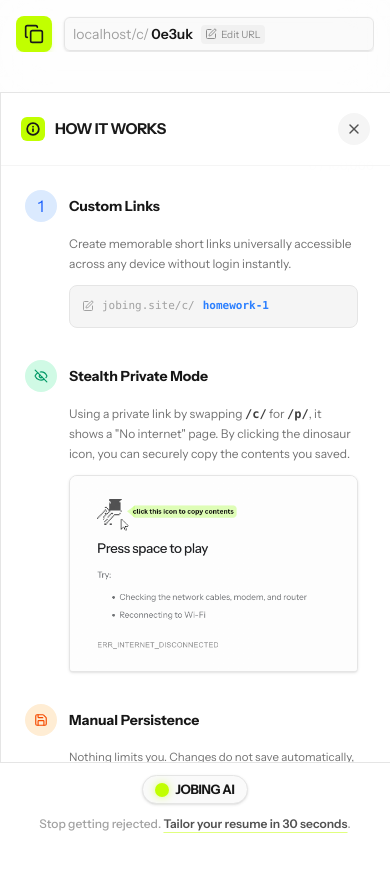
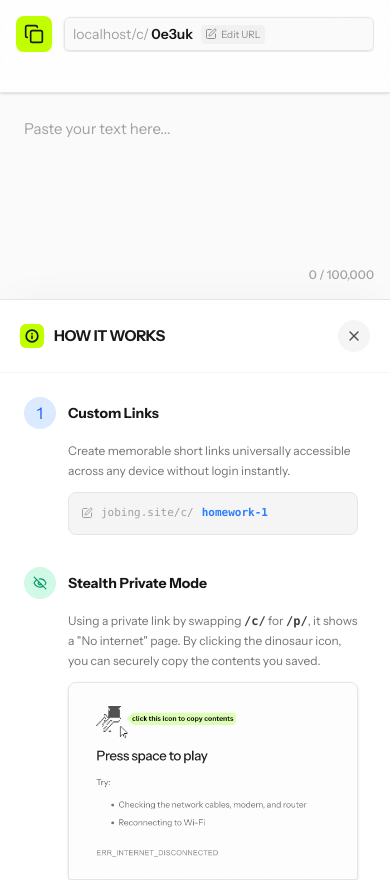
Before and after one commit to srinivasgogula02/jobing, a Next.js app: page /copy in a window 390 px wide. Shown: the top 880 px of the page. Before the commit the page ends 844 px from the top, so only its background shows below. Built offline with nearby package versions, Linux system fonts and the light colour scheme; no server answers.

Commit message:
feat(ui): update copy client to stack instructions fluidly on mobile view

```diff
--- a/src/app/c/[id]/CopyClient.tsx
+++ b/src/app/c/[id]/CopyClient.tsx
@@ -300,21 +300,42 @@ export default function CopyClient({ id, initialContent, isNew = false }: { id:
       </header>
 
       {/* Split Canvas Area */}
-      <main className="flex-1 w-full flex relative overflow-hidden bg-neutral-50 dark:bg-neutral-950">
+      <main className={cn(
+        "flex-1 w-full flex relative bg-neutral-50 dark:bg-neutral-950",
+        showGuide ? "flex-col sm:flex-row overflow-y-auto sm:overflow-hidden" : "flex-row overflow-hidden"
+      )}>
 
         {/* Editor Half */}
-        <div className="flex-1 w-full max-w-6xl mx-auto h-full p-4 sm:p-6 lg:p-8 flex flex-col relative transition-all duration-300 z-0">
+        <div className={cn(
+          "w-full max-w-6xl mx-auto p-4 sm:p-6 lg:p-8 flex flex-col relative transition-all duration-300 z-0",
+          showGuide ? "min-h-[200px] sm:min-h-0 shrink-0 sm:flex-1 h-auto sm:h-full" : "h-full flex-1"
+        )}>
           <textarea
             value={content}
-            onChange={(e) => setContent(e.target.value)}
+            onChange={(e) => {
+               setContent(e.target.value);
+               if (window.innerWidth < 640) {
+                 e.target.style.height = 'auto';
+                 e.target.style.height = `${e.target.scrollHeight}px`;
+               } else {
+                 e.target.style.height = '100%';
+               }
+            }}
             placeholder={isEditingContent ? "Paste your text here..." : "No content provided."}
-            className="flex-1 w-full resize-none bg-transparent outline-none border-none text-[15px] sm:text-lg leading-relaxed placeholder:text-neutral-400 dark:placeholder:text-neutral-600 focus:ring-0 p-2 sm:p-0"
+            className={cn(
+              "w-full resize-none bg-transparent outline-none border-none text-[15px] sm:text-lg leading-relaxed placeholder:text-neutral-400 dark:placeholder:text-neutral-600 focus:ring-0 p-2 sm:p-0",
+              showGuide ? "flex-1 sm:h-full overflow-hidden sm:overflow-y-auto" : "flex-1 h-full"
+            )}
+            style={{ minHeight: showGuide ? '150px' : '100%' }}
             spellCheck="false"
             maxLength={100000}
             readOnly={!isEditingContent}
           />
           {isEditingContent && (
-            <div className="absolute bottom-4 sm:bottom-0 right-4 sm:right-0 text-xs font-medium text-neutral-400 dark:text-neutral-500 pointer-events-none">
+            <div className={cn(
+              "text-xs font-medium text-neutral-400 dark:text-neutral-500 pointer-events-none transition-all",
+              showGuide ? "relative mt-2 text-right sm:absolute sm:bottom-0 sm:right-0 sm:mt-0" : "absolute bottom-4 sm:bottom-0 right-4 sm:right-0"
+            )}>
               {content.length.toLocaleString()} / 100,000
             </div>
           )}
@@ -322,11 +343,14 @@ export default function CopyClient({ id, initialContent, isNew = false }: { id:
 
         {/* Floating Guide Panel */}
         <aside className={cn(
-          "absolute top-0 right-0 h-full w-full sm:w-80 lg:w-[400px] xl:w-[450px] bg-white/95 dark:bg-[#1a1a1a]/95 backdrop-blur-3xl border-l border-neutral-200 dark:border-neutral-800 shadow-[0_0_60px_-15px_rgba(0,0,0,0.1)] dark:shadow-[0_0_60px_-15px_rgba(0,0,0,0.7)] transition-transform duration-500 will-change-transform z-20 flex flex-col",
-          showGuide ? "translate-x-0" : "translate-x-full"
+          "bg-white/95 dark:bg-[#1a1a1a]/95 backdrop-blur-3xl border-t sm:border-t-0 sm:border-l border-neutral-200 dark:border-neutral-800 shadow-[0_-10px_40px_-15px_rgba(0,0,0,0.05)] sm:shadow-[0_0_60px_-15px_rgba(0,0,0,0.1)] transition-all duration-500 will-change-transform z-20 flex flex-col",
+          // Layout constraints
+          showGuide ? "h-auto sm:h-full shrink-0" : "hidden sm:flex h-full border-none",
+          // Width animations
+          showGuide ? "w-full sm:w-80 lg:w-[400px] xl:w-[450px]" : "sm:w-0 overflow-hidden"
         )}>
           {/* Guide Header */}
-          <div className="flex items-center justify-between p-5 border-b border-neutral-100 dark:border-neutral-800/50 shrink-0 bg-white/50 dark:bg-[#1a1a1a]/50">
+          <div className="flex items-center justify-between p-5 border-b border-neutral-100 dark:border-neutral-800/50 shrink-0 bg-white/50 dark:bg-[#1a1a1a]/50 sticky top-0 z-10 backdrop-blur-md">
             <h2 className="text-[15px] font-extrabold text-[#1a1a1a] dark:text-neutral-100 flex items-center gap-2.5 tracking-tight uppercase">
               <span className="w-6 h-6 rounded-md bg-[#C1FF00] text-[#1a1a1a] flex items-center justify-center">
                 <Info size={14} className="stroke-[3px]" />
```
